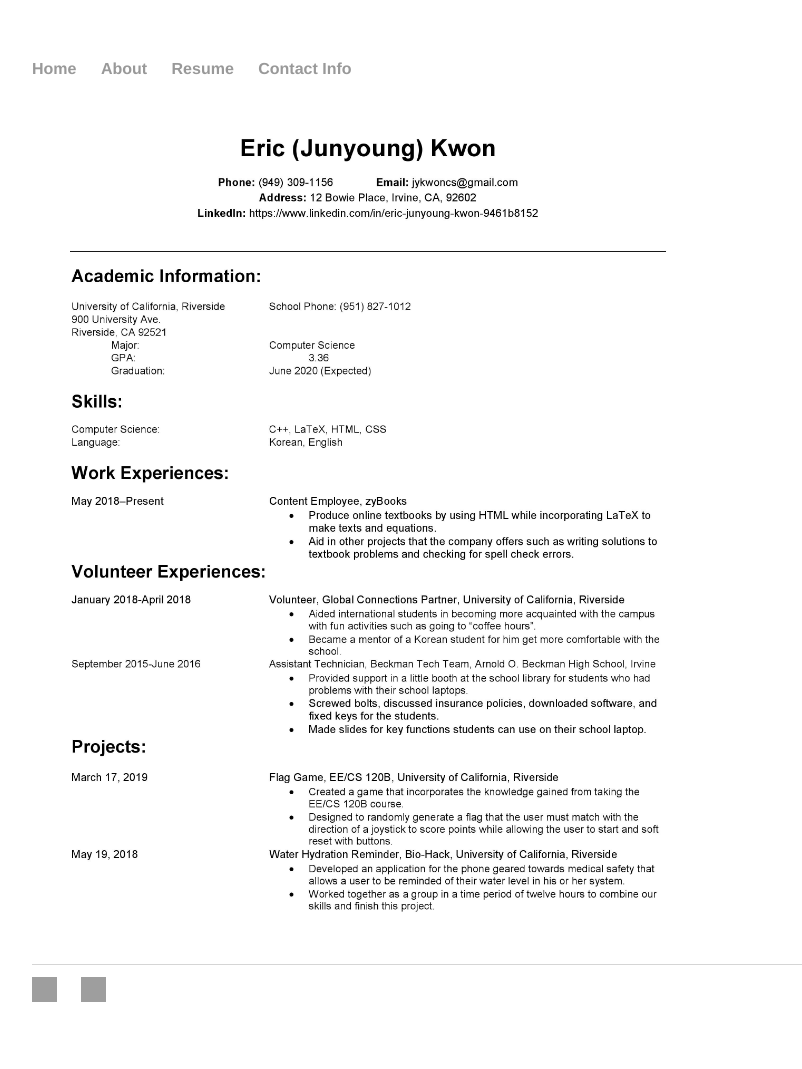
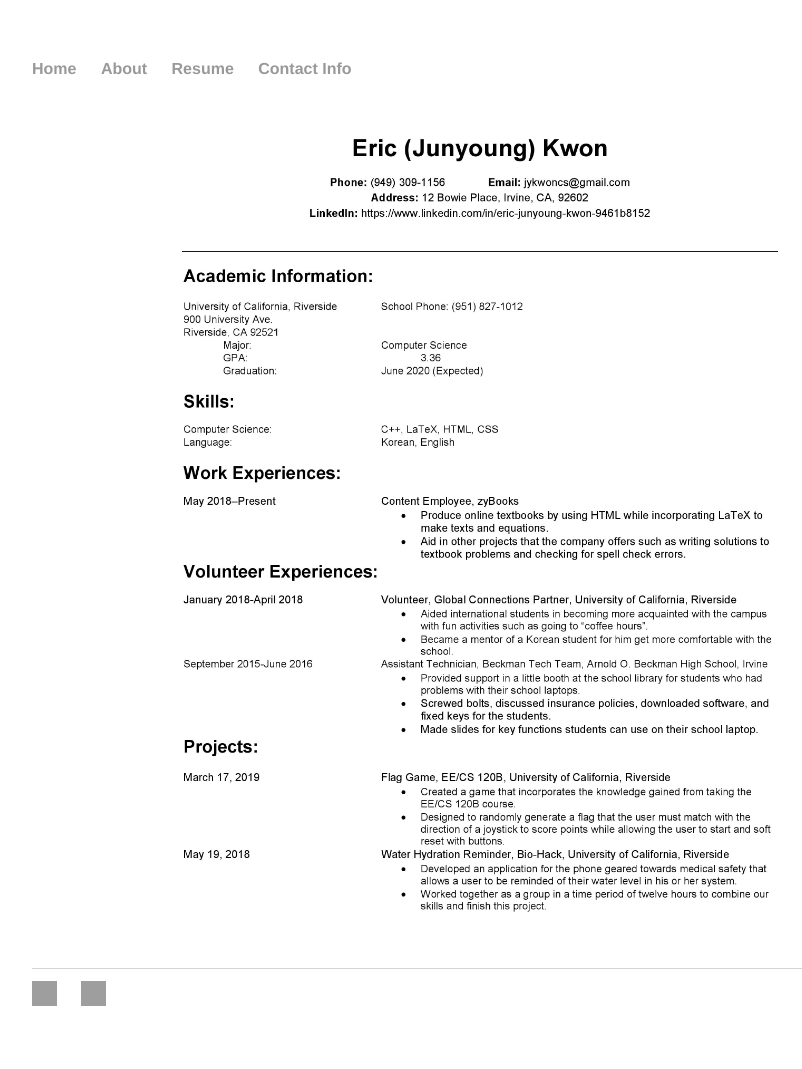
Before and after one commit to junyoung-kwon/Personal-Website, a Jekyll site: the page built from resume/index.html, in a window 1280 px wide. Shown: the whole page, without its empty margins (160-962 px from the left). Built offline with Jekyll 4.4.1, drawn with Linux system fonts in a browser that asks for light colours; grey boxes are pictures that could not be loaded.

```diff
--- a/resume/index.html
+++ b/resume/index.html
@@ -21,5 +21,5 @@
 
 
 <div class="resume">
-	<img src="../images/resume_img/Resume.jpg" width="75%" height="50%" align="center" />
+	<center><img src="../images/resume_img/Resume.jpg" width="75%" height="50%" /></center>
 </div><!-- /.resume -->
```
